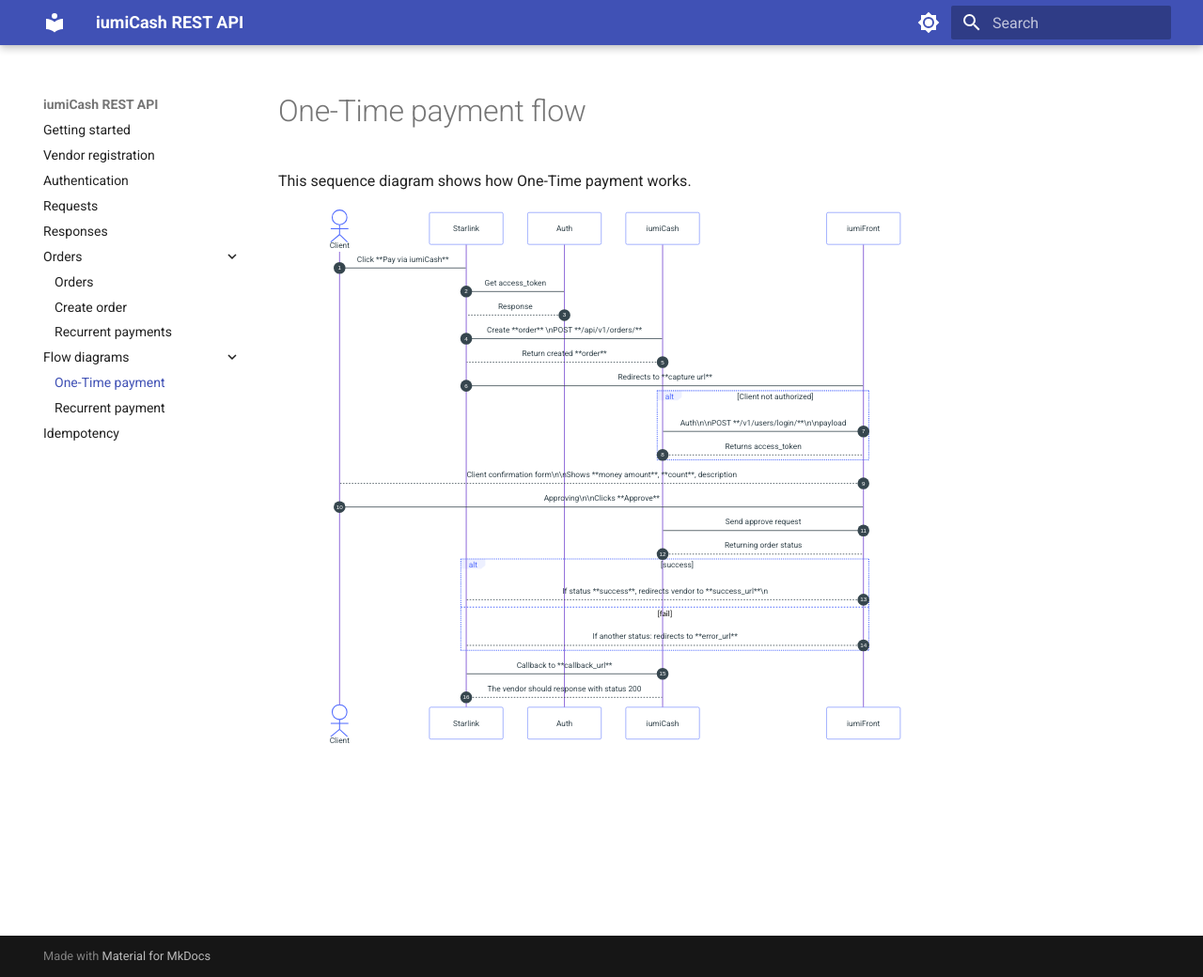
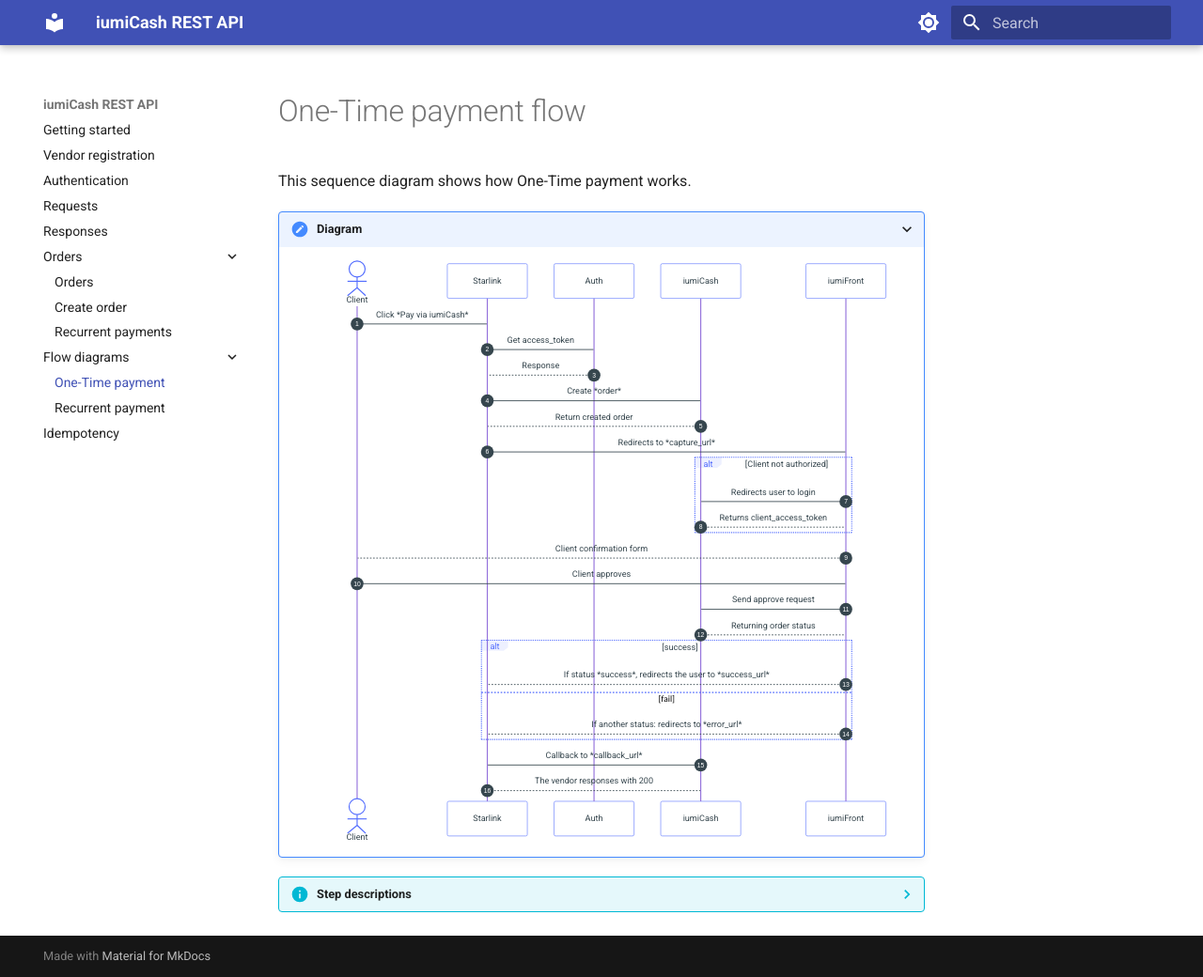
Before and after one commit to iumiCash/iumiCash.github.io, an MkDocs documentation site: the page built from docs/diagrams/onetime.md, in a window 1280 px wide and 1040 px high. Shown: the whole window at 94% size. Built offline with MkDocs 1.6.1 and Material for MkDocs 9.7.7, drawn with Linux system fonts in a browser that asks for light colours; some of the changed lines change nothing that is shown.

Commit message:
one-time payment flow diagram

````diff
--- a/docs/diagrams/onetime.md
+++ b/docs/diagrams/onetime.md
@@ -3,43 +3,117 @@
 
 This sequence diagram shows how One-Time payment works.
 
-```mermaid
-sequenceDiagram
-    autonumber
+???+ "Diagram"
 
-    actor Client
+    ```mermaid
+    sequenceDiagram
+        autonumber
 
-    participant Starlink
-    participant Auth
-    participant iumiCash
-    participant iumiFront
+        actor Client
 
-    Client->Starlink:Click **Pay via iumiCash**
+        participant Starlink
+        participant Auth
+        participant iumiCash
+        participant iumiFront
 
-    Starlink->Auth:Get access_token
-    Auth-->Starlink:Response
+        Client->Starlink: Click *Pay via iumiCash*
 
-    Starlink->iumiCash:Create **order** \nPOST **/api/v1/orders/**
-    iumiCash-->Starlink:Return created **order**
+        Starlink->Auth: Get access_token
+        Auth-->Starlink: Response
+
+        Starlink->iumiCash:Create *order*
+        iumiCash-->Starlink:Return created order
+
+        Starlink->iumiFront: Redirects to *capture_url*
+        alt Client not authorized
+        iumiFront->iumiCash: Redirects user to login
+        iumiCash-->iumiFront: Returns client_access_token
+        end
+        iumiFront-->Client: Client confirmation form
+        Client->iumiFront: Client approves
+
+        iumiFront->iumiCash: Send approve request
+        iumiCash-->iumiFront: Returning order status
+        alt success
+        iumiFront-->Starlink: If status *success*, redirects the user to *success_url*
+        else fail
+        iumiFront-->Starlink: If another status: redirects to *error_url*
+        end
+
+        iumiCash->Starlink: Callback to *callback_url*
+        Starlink-->iumiCash: The vendor responses with 200
+
+    ```
+
+??? info "Step descriptions"
+
+    1. Click **Pay via iumiCash**
+    :   The end user clicks button `Pay via iumiCash` on the vendor's site.
+
+    1. Get access_token
+    :   On the same time, the vendor have to obtain `access_token` from `api/v1/oauth/token/` endpoint
+        with `grant_type=client_credentials`. See [access token] for more details.
+
+    1. Response
+    :   The iumiCash returns `access_token` and other useful fields. See [access token]'s `Response` tab for details.
+
+    1. Create *order*
+    :   The vendor constructs [order data] and makes [create order] request.
+
+    1. Return created order
+    :   The iumiCash returns [order]. In `links` section returned `approve` [hateoas] link that the vendor
+        will use in the next step.
+
+    1. Redirects to *capture_url*
+    :   The vendor redirects the user to `approve` [hateoas] `link` obtained in the previous step.
+
+    1. Redirects user to login
+    :   If the user is not authorized the iumiCash redirects a user to default `login` form
+
+        !!! Note
+            This step only executed only if the user is not authorized
+
+        !!! Info
+            This step executed on the iumiCash side.
+
+    1. Returns client_access_token
+    :   The iumiCash returns user's `client_access_token` and stores it in cookies.
+
+        !!! Note
+            This step only executed only if the user is not authorized
+
+        !!! Info
+            This step executed on the iumiCash side.
+
+    1. Client confirmation form
+    :   The iumiCash shows to the user confirmation form. It renders `money amount`, `description` etc.
+
+    1. Client approves
+    :   The user approves [order] via clicking `Approve` button.
+
+    1. Send approve request
+    :   The iumiCash front makes actual `approve` request to iumiCash.
+
+    1. Returning order status
+    :   The iumiCash returns [order] object with changed status.
+
+    1. If status *success*, redirects user to *success_url*
+    :   If status *success*, redirects user to *success_url*
+
+    1. If another status: redirects to *error_url*
+    :   If another status: redirects to *error_url*
+
+    1. Callback to *callback_url*
+    :   On the same time with `returning order status` on previous steps, the iumiCash will send
+        `POST` request to `callback_url` with [callback data].
+
+    1. The vendor responses with 200
+    :   The vendor should response with `HTTP 200 OK` status and `OK` content as described in [callback data].
 
 
-    Starlink->iumiFront: Redirects to **capture url**
-    alt Client not authorized
-    iumiFront->iumiCash: Auth\n\nPOST **/v1/users/login/**\n\npayload
-    iumiCash-->iumiFront: Returns access_token
-    end
-    iumiFront-->Client:Client confirmation form\n\nShows **money amount**, **count**, description
-    Client->iumiFront:Approving\n\nClicks **Approve**
-
-    iumiFront->iumiCash:Send approve request
-    iumiCash-->iumiFront:Returning order status
-    alt success
-    iumiFront-->Starlink:If status **success**, redirects vendor to **success_url**\n
-    else fail
-    iumiFront-->Starlink:If another status: redirects to **error_url**
-    end
-
-    iumiCash->Starlink:Callback to **callback_url**
-    Starlink-->iumiCash:The vendor should response with status 200
-
-```
+[access token]: /authentication/#client-credentials
+[order data]: /orders/create_order/#request
+[create order]: /orders/create_order/#create-order-api
+[order]: /orders/create_order/#response
+[hateoas]: /orders/create_order/#hateoas
+[callback data]: /orders/create_order/#callback-data
--- a/mkdocs.yml
+++ b/mkdocs.yml
@@ -37,7 +37,6 @@
       anchor_linenums: true
   - pymdownx.inlinehilite
   - pymdownx.snippets
-  - pymdownx.superfences
   - pymdownx.tabbed:
       alternate_style: true
   - pymdownx.critic
````
